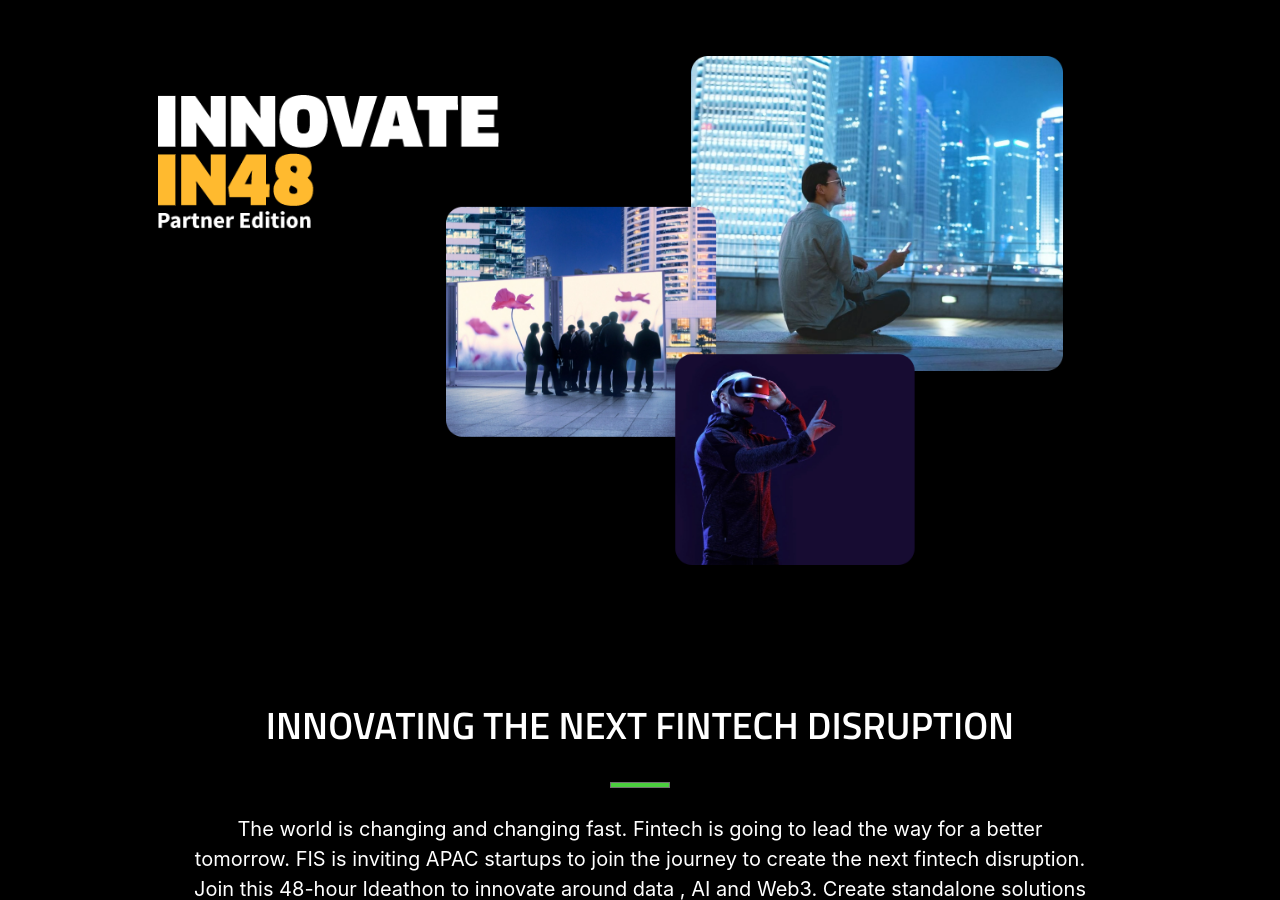
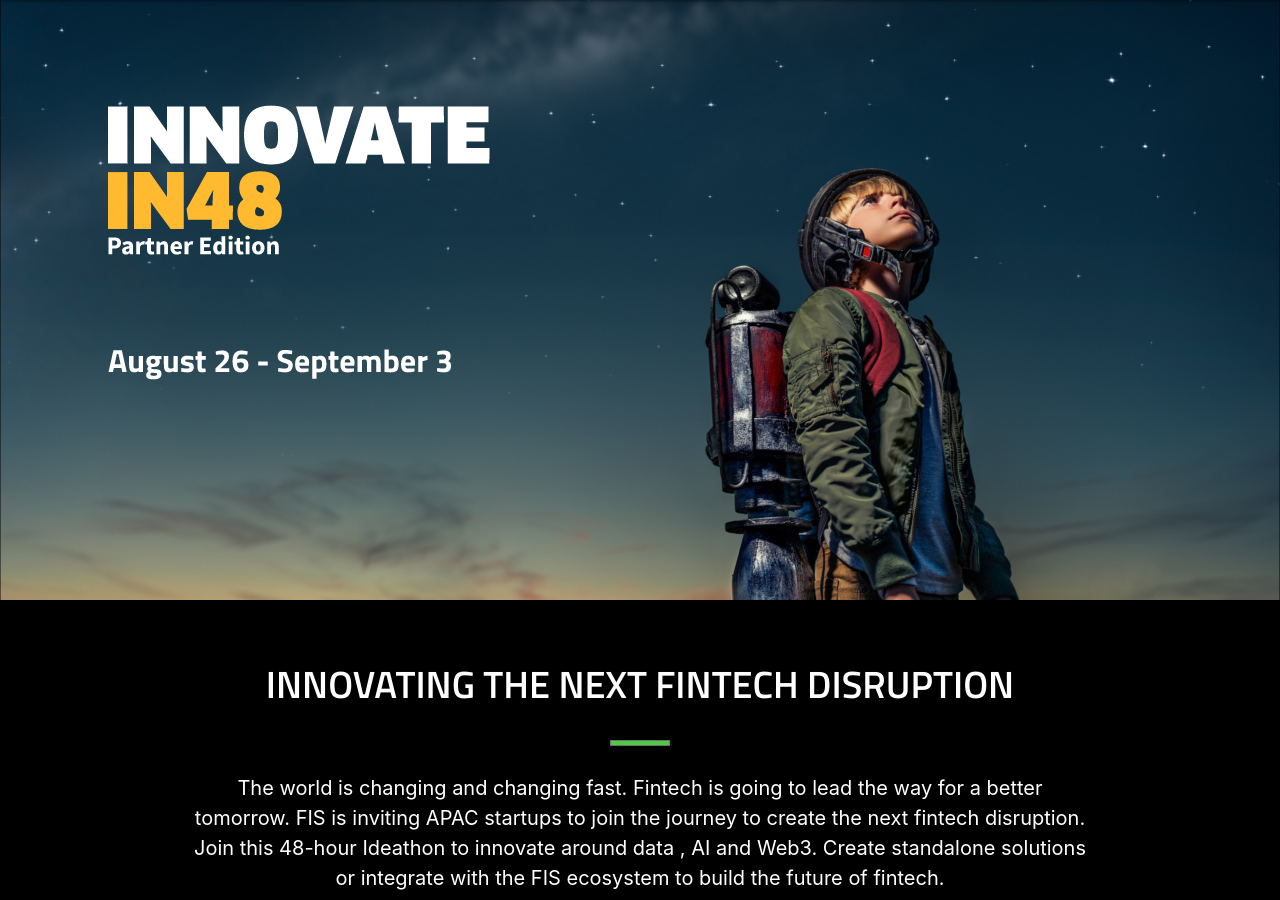
Before and after one commit to anilnakoti/fis-sample, a PHP site: page /index.php in a window 1280 px wide. Shown: the part 64-964 px from the top of the page. Run offline with PHP 8.4, Linux system fonts and the light colour scheme; some libraries are stand-ins or nearby versions; some web fonts are replaced.

Commit message:
added banner

```diff
--- a/index.html
+++ b/index.html
@@ -82,16 +82,9 @@
     </ul>
 
     <!-- Section  -->
-    <section class="section img-container">
-        <div class="row container">
-            <div class="col s12 m6">
-                <img class="responsive-img" src="img/Group 210.png">
-            </div>
-            <div class="col s12 m6">
-                <img class="responsive-img1" src="img/Group 211@2x.png">
-            </div>
-        </div>
-    </section>
+    <div id="banner">
+        <img src="./img/banner.png" class="responsive-img" />
+    </div>
 
     <section id="themes" class="section white-text">
         <div class="container">
--- a/style.css
+++ b/style.css
@@ -24,6 +24,20 @@ nav ul a {
   height: 25px;
   width: auto;
 }
+
+#banner  {
+  background-image: url(./img/banner.png) no-repeat;
+  background-attachment: scroll;
+  background-position: center center;
+  -webkit-background-size: cover;
+  -moz-background-size: cover;
+  -o-background-size: cover;
+  background-size: cover;
+  width: 100%;
+  height: 100%;
+}
+
+
 
 .collapsible-header,
 .collapsible-body,
@@ -226,26 +220,6 @@ h5 {
 @media only screen and (min-width: 1201px) and (max-width: 2000px) {
   /* styles for browsers larger than 1440px; */
 
-  .responsive-img {
-    width: 80%;
-    margin: 80px -45px;
-  }
-
-  .responsive-img1 {
-    width: 145%;
-    margin: 41px -205px;
-  }
-
-  #landing-img .responsive-img {
-    width: 100%;
-    margin: auto;
-  }
-
-  #landing-img .responsive-img1 {
-    width: 100%;
-    margin: auto;
-  }
-
   h1 {
     font-size: 38px;
   }
```
Also changed, not shown: other parts of style.css (+1 -79 lines), img/banner.png (added).
